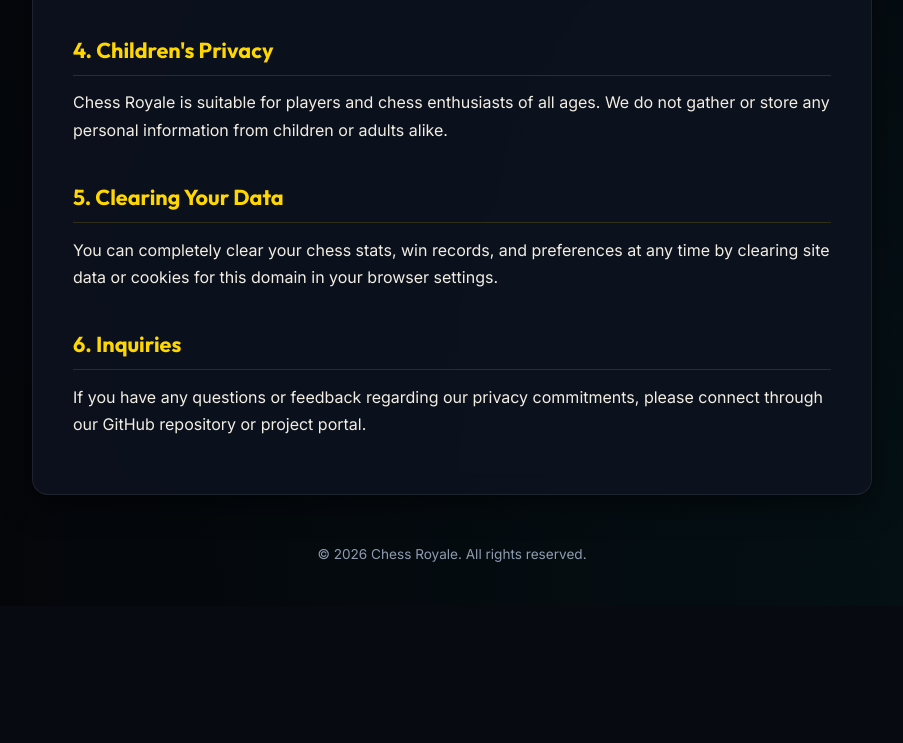
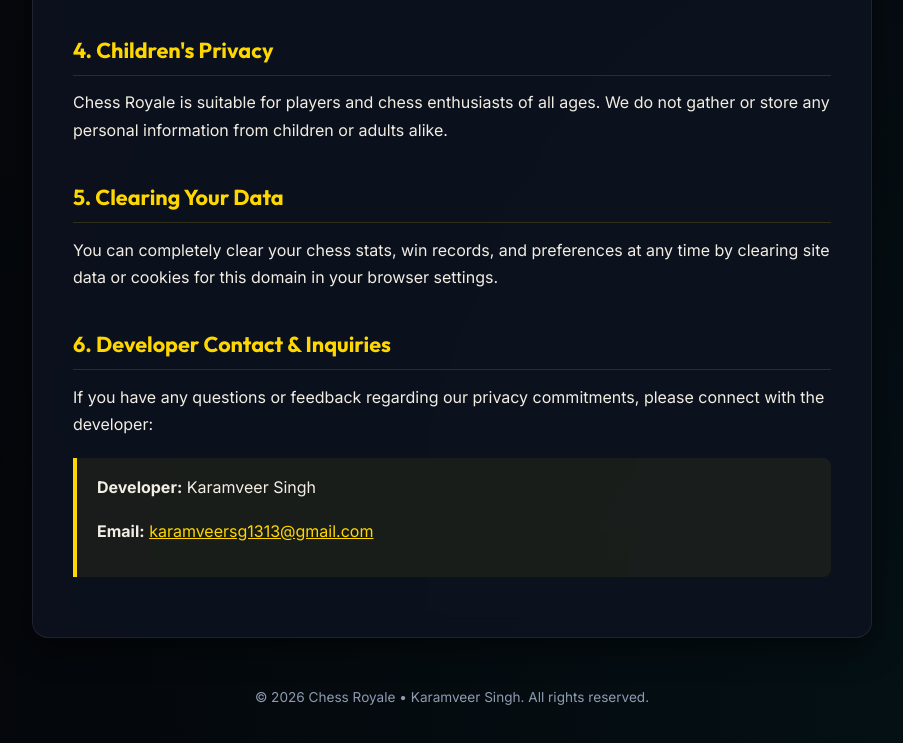
Before and after one commit to sulaimankhan8/chess-3d, a website: page privacy/index.html in a window 1280 px wide. Shown: the part 1216-1959 px from the top of the page, without its empty margins (188-1091 px from the left). Before the commit the page ends 1822 px from the top, so only its background shows below. Drawn offline with Linux system fonts and the light colour scheme.

Commit message:
feat: add privacy policy page for Chess Royale

```diff
--- a/privacy/index.html
+++ b/privacy/index.html
@@ -236,13 +236,17 @@
       </section>
 
       <section class="section">
-        <h2>6. Inquiries</h2>
-        <p>If you have any questions or feedback regarding our privacy commitments, please connect through our GitHub repository or project portal.</p>
+        <h2>6. Developer Contact & Inquiries</h2>
+        <p>If you have any questions or feedback regarding our privacy commitments, please connect with the developer:</p>
+        <div class="highlight-box">
+          <p><strong>Developer:</strong> Karamveer Singh</p>
+          <p style="margin-top: 0.35rem;"><strong>Email:</strong> <a href="mailto:karamveersg1313@gmail.com" style="color: var(--accent-gold); text-decoration: underline;">karamveersg1313@gmail.com</a></p>
+        </div>
       </section>
     </main>
 
     <footer class="footer">
-      <p>&copy; 2026 Chess Royale. All rights reserved.</p>
+      <p>&copy; 2026 Chess Royale &bull; Karamveer Singh. All rights reserved.</p>
     </footer>
   </div>
 </body>
```
